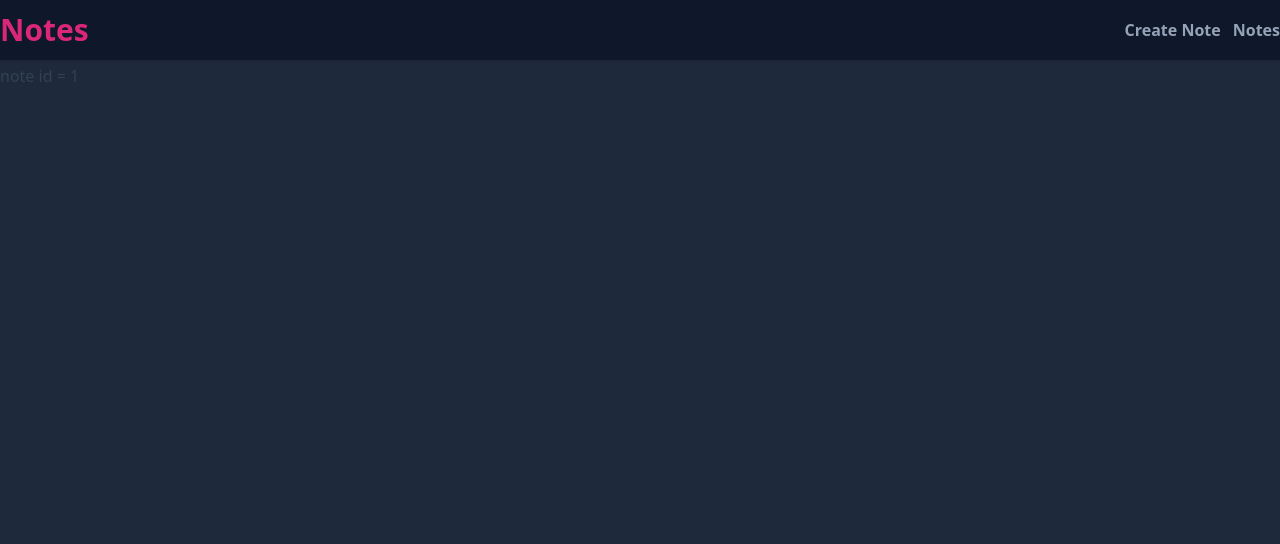
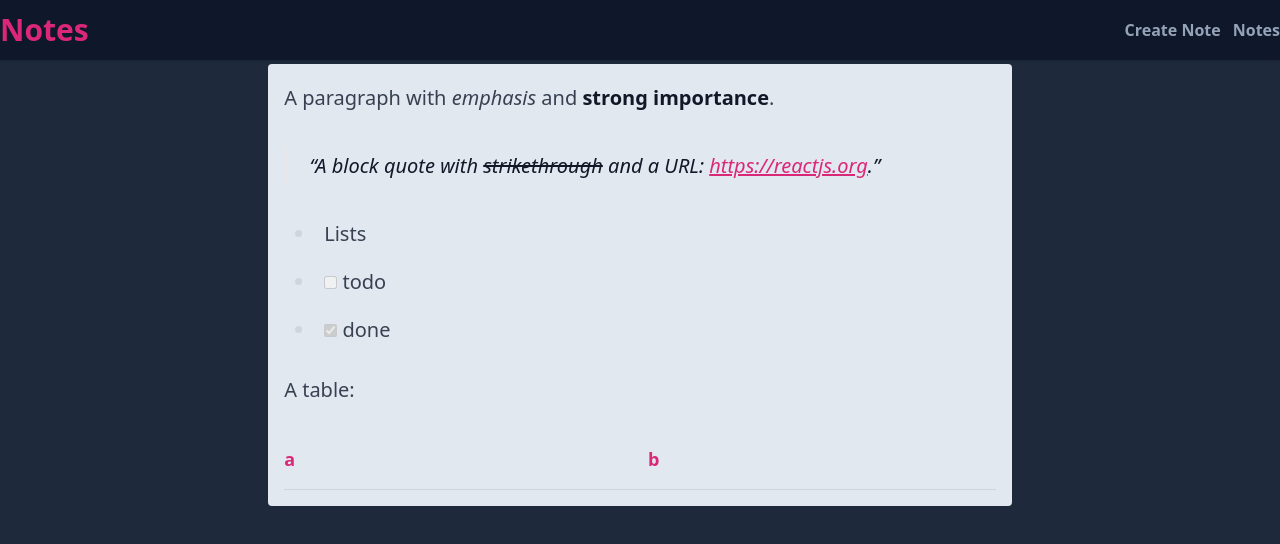
Before and after one commit to rakibul-islam-raju/NoteApp, a React (Create React App) app in the folder client/: page /note/1 in a window 1280 px wide. Shown: the top 544 px of the page. Built offline with nearby package versions, Linux system fonts and the light colour scheme.

Commit message:
[ADD] note-detail & markdown

```diff
--- a/client/package.json
+++ b/client/package.json
@@ -13,6 +13,7 @@
 		"react-markdown": "^8.0.2",
 		"react-router-dom": "^6.3.0",
 		"react-scripts": "5.0.1",
+		"remark-gfm": "^3.0.1",
 		"web-vitals": "^2.1.0",
 		"yup": "^0.32.11"
 	},
@@ -41,6 +42,7 @@
 		]
 	},
 	"devDependencies": {
+		"@tailwindcss/typography": "^0.5.2",
 		"autoprefixer": "^10.4.4",
 		"postcss": "^8.4.12",
 		"tailwindcss": "^3.0.24"
--- a/client/src/pages/NoteDetails.js
+++ b/client/src/pages/NoteDetails.js
@@ -1,11 +1,32 @@
 import { useParams } from "react-router-dom";
+import ReactMarkdown from "react-markdown";
+import remarkGfm from "remark-gfm";
+
+const markdown = `A paragraph with *emphasis* and **strong importance**.
+
+> A block quote with ~strikethrough~ and a URL: https://reactjs.org.
+
+* Lists
+* [ ] todo
+* [x] done
+
+A table:
+
+| a | b |
+| - | - |
+`;
 
 export default function NoteDetails() {
 	const { noteId } = useParams();
 
 	return (
-		<section>
-			<div className="">note id = {noteId}</div>
+		<section className="">
+			<article className="w-full md:w-10/12 mx-auto prose lg:prose-xl prose-img:rounded-lg prose-headings:text-pink-600 prose-heading:font-semibold prose-a:text-pink-600  bg-slate-200 p-4 rounded">
+				<ReactMarkdown
+					children={markdown}
+					remarkPlugins={[remarkGfm]}
+				/>
+			</article>
 		</section>
 	);
 }
--- a/client/tailwind.config.js
+++ b/client/tailwind.config.js
@@ -3,5 +3,5 @@ module.exports = {
 	theme: {
 		extend: {},
 	},
-	plugins: [],
+	plugins: [require("@tailwindcss/typography")],
 };
```
Also changed, not shown: 1 other file (tests, documents, lock files or other folders).
